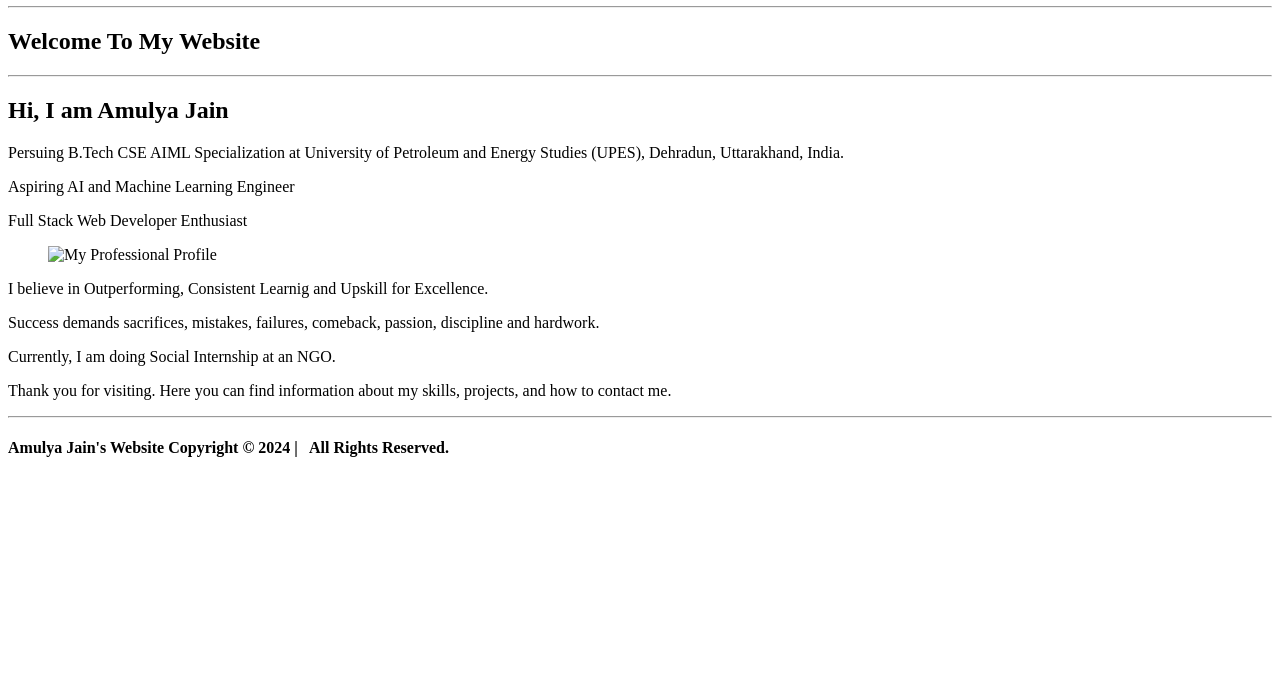
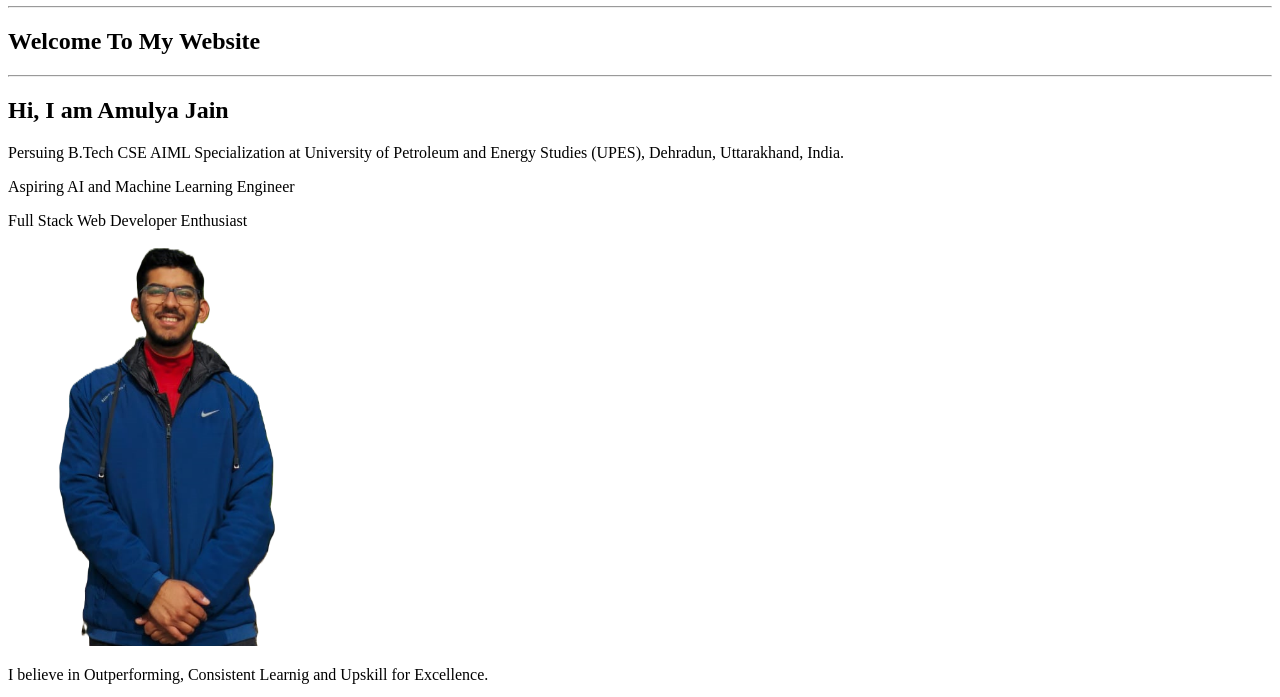
Before and after one commit to AmulyaJain2004/AmulyaJain2004.github.io, a plain HTML site: page index.html in a window 1280 px wide. Shown: the part 100-797 px from the top of the page. Drawn offline with Linux system fonts and the light colour scheme.

Commit message:
Update index.html

```diff
--- a/index.html
+++ b/index.html
@@ -35,7 +35,7 @@
             <p>Aspiring AI and Machine Learning Engineer</p>
             <p>Full Stack Web Developer Enthusiast</p>
             <figure>
-                <img src="/Capstone1_Project_Portfolio/assets/images/AmulyaJain.png" height="400" alt="My Professional Profile">
+                <img src="/assets/images/AmulyaJain.png" height="400" alt="My Professional Profile">
             </figure>
         </article>
         <section>
```
